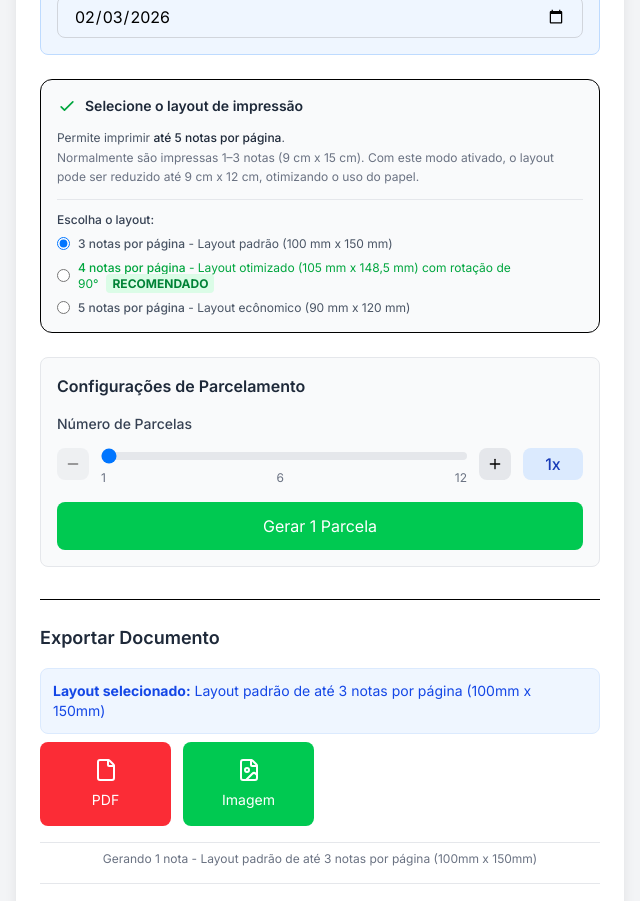
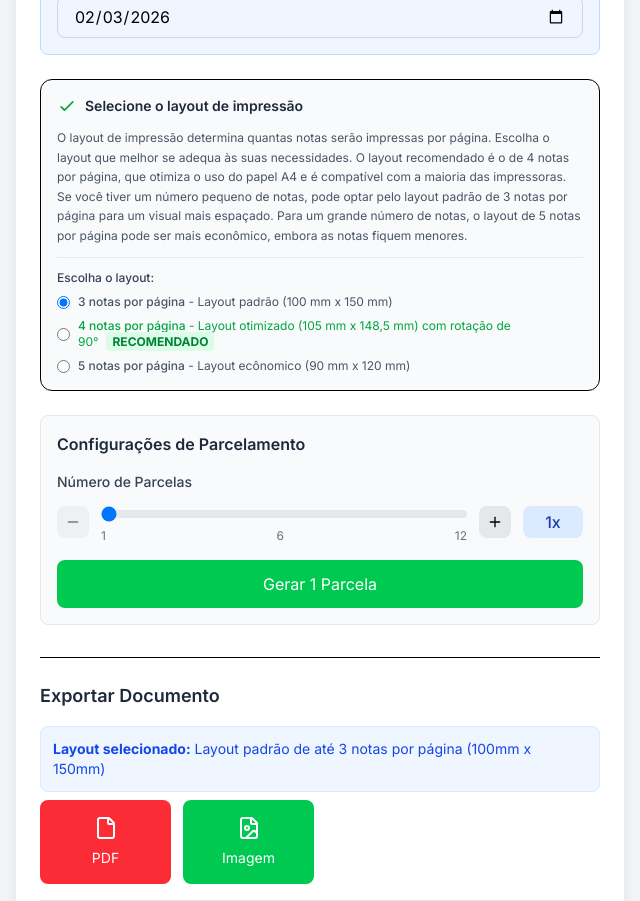
Before and after one commit to devKire/nota_promissoria_editor, a Next.js app in the folder np_editor/: page / in a window 1280 px wide. Shown: the part 1220-2121 px from the top of the page, without its empty margins (0-640 px from the left). Built offline with nearby package versions, Linux system fonts and the light colour scheme.

Commit message:
fix: changing text select layaut

```diff
--- a/np_editor/app/components/NoteEditor.tsx
+++ b/np_editor/app/components/NoteEditor.tsx
@@ -573,17 +573,15 @@ export default function NoteEditor() {
 
               {/* Descrição */}
               <p className="text-xs text-gray-600 mb-3 leading-relaxed">
-                Permite imprimir{" "}
-                <span className="font-medium text-gray-800">
-                  até 5 notas por página
-                </span>
-                .
-                <br />
-                <span className="text-gray-500">
-                  Normalmente são impressas 1–3 notas (9 cm x 15 cm). Com este
-                  modo ativado, o layout pode ser reduzido até 9 cm x 12 cm,
-                  otimizando o uso do papel.
-                </span>
+                O layout de impressão determina quantas notas serão impressas
+                por página. Escolha o layout que melhor se adequa às suas
+                necessidades. O layout recomendado é o de 4 notas por página,
+                que otimiza o uso do papel A4 e é compatível com a maioria das
+                impressoras. Se você tiver um número pequeno de notas, pode
+                optar pelo layout padrão de 3 notas por página para um visual
+                mais espaçado. Para um grande número de notas, o layout de 5
+                notas por página pode ser mais econômico, embora as notas fiquem
+                menores.
               </p>
 
               {/* Opções de layout (só mostra quando savePaper está ativo) */}
```
